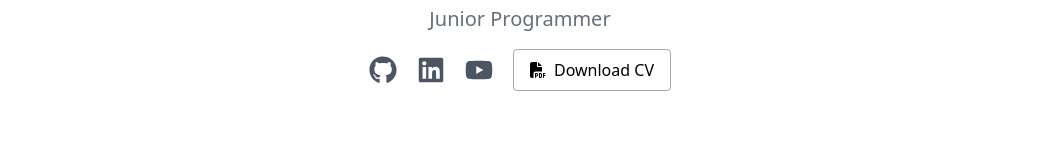
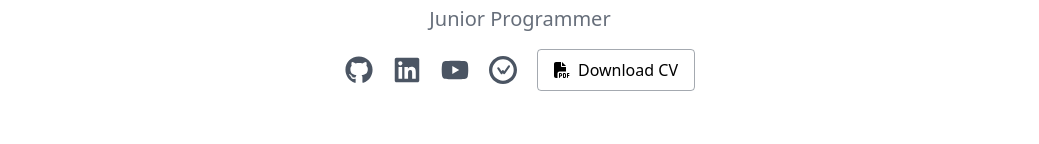
Before and after one commit to sarrahman-me/personal-website, a Next.js app: page / in a window 1280 px wide. Shown: the part 225-369 px from the top of the page, without its empty margins (120-1159 px from the left). Built offline with nearby package versions, Linux system fonts and the light colour scheme.

Commit message:
:hammer: menambahkan wakatime pada profile

```diff
--- a/app/page.tsx
+++ b/app/page.tsx
@@ -6,7 +6,7 @@ import awsCloud from "@/public/certi-aws-cloud.jpg";
 import restfull from "@/public/certi-restapi.png";
 import hackerank from "@/public/certi-hackerank.jpg";
 import fullstack from "@/public/certi-fullstack.png";
-import { SiTypescript, SiRust, SiC, SiPython, SiNeovim, SiDocker, SiPostgresql, SiMongodb, SiRedis, SiRabbitmq, SiNodedotjs } from "react-icons/si";
+import { SiTypescript, SiRust, SiC, SiPython, SiNeovim, SiDocker, SiPostgresql, SiMongodb, SiRedis, SiRabbitmq, SiNodedotjs, SiWakatime } from "react-icons/si";
 import { Experience, IconSkill, Project, Title } from "@/components";
 import { FaAws, FaFilePdf, FaGithub, FaLinkedin, FaYoutube } from "react-icons/fa6";
 import Link from "next/link";
@@ -28,21 +28,25 @@ export default function Home() {
 
         <div className="mt-4 flex justify-center items-center space-x-5">
           <Link href="https://github.com/sarrahman-me" target="_blank" rel="noopener noreferrer" className="text-gray-600 hover:text-gray-900">
-            <FaGithub size={28} />
+            <FaGithub title="Github" size={28} />
           </Link>
 
           <Link href="https://www.linkedin.com/in/sarrahman-me" target="_blank" rel="noopener noreferrer" className="text-gray-600 hover:text-blue-700">
-            <FaLinkedin size={28} />
+            <FaLinkedin title="Linkedin" size={28} />
           </Link>
 
           <Link href="https://www.youtube.com/@sarrahman_dev" target="_blank" rel="noopener noreferrer" className="text-gray-600 hover:text-red-700">
-            <FaYoutube size={28} />
+            <FaYoutube title="Youtube" size={28} />
+          </Link>
+
+          <Link href="https://wakatime.com/@sarrahman" target="_blank" rel="noopener noreferrer" className="text-gray-600 hover:text-black">
+            <SiWakatime title="Wakatime" size={28} />
           </Link>
 
           <Link
             href="https://toko-keramik-assets.s3.ap-southeast-1.amazonaws.com/updated-cv.pdf"
             target="_blank"
-            className="flex items-center space-x-2 px-4 py-2 border border-gray-600/50 rounded hover:border-gray-600"
+            className="select-none flex items-center space-x-2 px-4 py-2 border border-gray-600/50 rounded hover:border-gray-600"
           >
             <FaFilePdf />
             <span>Download CV</span>
```
